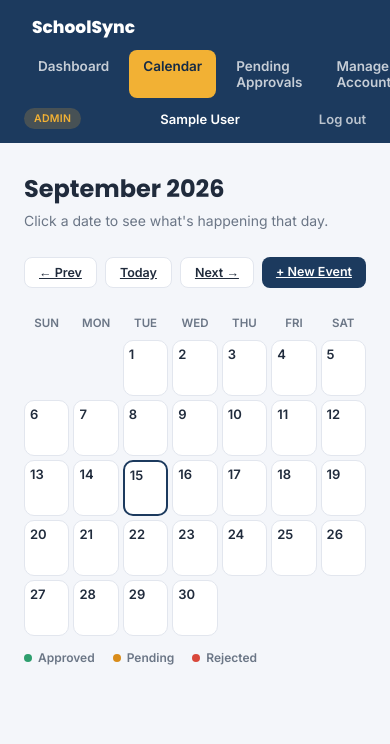
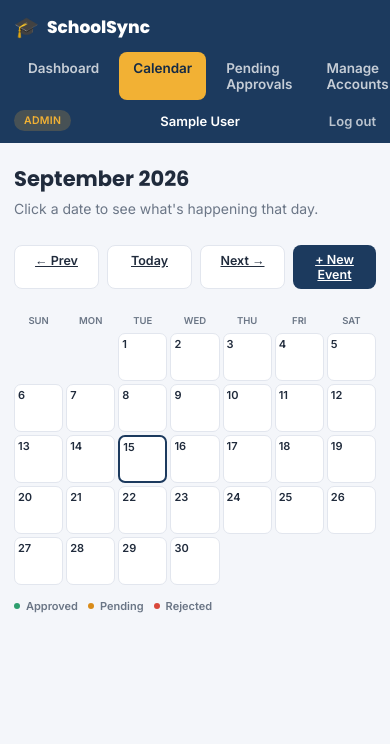
Before and after one commit to jamescarlbasalo-hub/Solar-System, a Flask app: page /calendar in a window 390 px wide; the page is wider, and only the part inside the window is pictured. Shown: the top 744 px of that part. Run offline with Flask 3, Linux system fonts and the light colour scheme; the visitor is signed in with stand-in values (Sample User, id 1); data comes from the database, SQL or seed files in the repository; data that the repository does not hold is empty.

Commit message:
Update the mobile layout

```diff
--- a/schoolsync/static/css/style.css
+++ b/schoolsync/static/css/style.css
@@ -78,7 +78,7 @@ h1, h2, h3 { font-family: 'Poppins', sans-serif; margin: 0; }
 .flash-error { background: #fdecea; color: var(--bad); border-left-color: var(--bad); }
 
 /* ---------- cards ---------- */
-.stat-row { display: grid; grid-template-columns: repeat(5, 1fr); gap: 16px; margin-bottom: 22px; }
+.stat-row { display: grid; grid-template-columns: repeat(auto-fit, minmax(150px, 1fr)); gap: 16px; margin-bottom: 22px; }
 .stat-card {
   background: var(--card); border: 1px solid var(--border); border-radius: var(--radius);
   padding: 18px; text-align: center;
@@ -119,18 +119,15 @@ input:focus, select:focus, textarea:focus { border-color: var(--navy); }
 
 /* ---------- auth screen ---------- */
 .auth-screen { min-height: calc(100vh - 20px); display: flex; align-items: center; justify-content: center; padding: 30px 16px; }
-
-
 .auth-card {
   background: var(--card); border: 1px solid var(--border); border-radius: 16px;
   padding: 40px 36px; width: 100%; max-width: 400px; box-shadow: 0 4px 24px rgba(28,58,94,0.08);
 }
-
-
 .auth-logo {
   display: block;
   width: 110px; height: auto; margin: 0 auto 12px
 }
+.auth-mark { font-size: 32px; margin-bottom: 8px; }
 .auth-card h1 { font-size: 22px; margin-bottom: 4px; }
 .auth-sub { color: var(--text-muted); font-size: 13.5px; margin-bottom: 20px; }
 .auth-form button { margin-top: 20px; }
@@ -243,6 +240,10 @@ a:focus-visible, button:focus-visible, input:focus-visible, select:focus-visible
   background: var(--card); border: 1px solid var(--border); border-radius: var(--radius); padding: 22px;
 }
 .form-card { max-width: 480px; }
+/* The Manage Accounts table sits directly in a .list-card (not a
+   .table-wrap), so it needs its own sideways scroll or it pushes the
+   whole page wider than the phone screen. */
+.list-card { overflow-x: auto; }
 .form-card h2, .list-card h2 { font-size: 15.5px; margin-bottom: 6px; }
 .form-row { display: grid; grid-template-columns: 1fr 1fr; gap: 14px; }
 .hint-text { font-size: 11.5px; color: var(--text-muted); margin: 4px 0 14px; font-weight: 600; }
@@ -254,9 +255,50 @@ a:focus-visible, button:focus-visible, input:focus-visible, select:focus-visible
 
 /* ---------- responsive ---------- */
 @media (max-width: 760px) {
+  /* Reclaim side padding — on a phone those 24px each side matter. */
+  .page-wrap { padding: 20px 14px 50px; }
+  .navbar-inner { padding: 12px 14px; }
+
   .calendar-grid { gap: 4px; }
-  .cal-cell { min-height: 56px; padding: 5px; }
+  .cal-cell { min-height: 60px; padding: 5px; }
   .two-col { grid-template-columns: 1fr; }
   .form-row { grid-template-columns: 1fr; }
+  .form-card { max-width: none; }
   .cal-head { flex-direction: column; align-items: flex-start; }
+
+  /* Stack the demo-account rows so long emails don't squeeze. */
+  .demo-item { flex-direction: column; align-items: flex-start; gap: 2px; }
+
+  /* Buttons go full-width so they're easy to tap. */
+  .cal-nav, .quick-links, .event-actions { width: 100%; }
+  .cal-nav .btn, .quick-links .btn { flex: 1; text-align: center; }
+
+  .auth-card { padding: 30px 22px; }
+  .event-detail-card { padding: 18px; }
+  .page-head h1 { font-size: 21px; }
 }
+
+/* Narrow phones: 7 calendar columns is genuinely tight here, so shrink
+   the cell internals rather than letting them overflow the grid. */
+@media (max-width: 480px) {
+  .calendar-grid { gap: 3px; }
+  .cal-weekday { font-size: 9.5px; padding: 4px 0; }
+  .cal-cell { min-height: 48px; padding: 3px; border-radius: 7px; gap: 3px; }
+  .cal-day-num { font-size: 11px; }
+  .cal-dot { width: 6px; height: 6px; }
+  .cal-dots { gap: 2px; }
+  .cal-more { font-size: 8.5px; }
+  .cal-legend { gap: 10px; font-size: 11px; flex-wrap: wrap; }
+
+  /* One stat card per row reads better than two cramped ones. */
+  .stat-row { grid-template-columns: 1fr 1fr; gap: 10px; }
+  .stat-card { padding: 14px; }
+  .stat-value { font-size: 22px; }
+
+  .ticket-details { grid-template-columns: 1fr; gap: 2px; }
+  .ticket-details dt { margin-top: 8px; }
+
+  /* Give tables a floor width so columns stay readable and the user
+     swipes sideways, instead of every cell wrapping to one word. */
+  .table-wrap .data-table, .list-card .data-table { min-width: 440px; }
+}
--- a/schoolsync/templates/base.html
+++ b/schoolsync/templates/base.html
@@ -14,7 +14,7 @@
 <header class="navbar">
   <div class="navbar-inner">
     <a href="{{ url_for('index') }}" class="brand">
-      <span class="brand-mark"></span> SchoolSync
+      <span class="brand-mark">🎓</span> SchoolSync
     </a>
 
     <nav class="nav-links">
```
